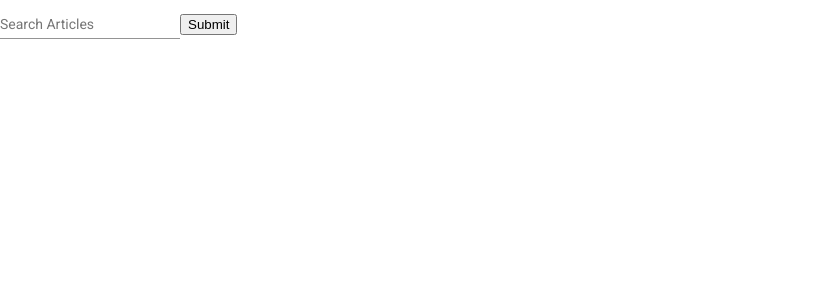
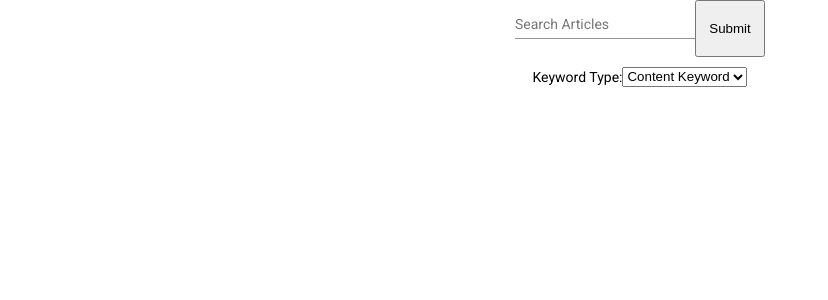
Before and after one commit to vorpal56/cp465-project, an Angular app: page / in a window 1280 px wide. Shown: the top 300 px of the page, without its empty margins (0-828 px from the left). Built offline with nearby package versions, Linux system fonts and the light colour scheme.

Commit message:
Results now cards, Search component has search by dropdown

```diff
--- a/src/app/app.component.html
+++ b/src/app/app.component.html
@@ -1,2 +1,17 @@
-<search-bar (results)="setSearchResults($event)"></search-bar>
-<search-results [results]="searchResults"></search-results>
+<div class="center">
+<mat-form-field>
+	<mat-label>Search Articles</mat-label>
+	<input matInput type="text" [(ngModel)]="searchText" placeholder="eg. business, donald trump, hillary clinton">
+	<button mat-button *ngIf="searchText" matSuffix mat-icon-button aria-label="Clear" (click)="searchText=''">
+		<mat-icon>close</mat-icon>
+	</button>
+</mat-form-field>
+<button class="submit" type="submit" (click)="getTopKResults()">Submit</button>
+</div>
+<div class = "centerB">
+<mat-label>Keyword Type: </mat-label>
+<select name="Search By" id="#">
+<option selected="selected" value="one">Content Keyword</option>
+<option value="two">Title Keyword</option>
+</select>
+</div>
--- a/src/app/app.component.scss
+++ b/src/app/app.component.scss
@@ -0,0 +1,15 @@
+.center {
+    display: flex;
+    justify-content: center;
+  }
+.centerB {
+display: flex;
+justify-content: center;
+padding: 10px
+}
+.submit{
+    width: 70px!important;
+    height: auto!important;
+    min-width: unset!important;
+
+}
--- a/src/app/app.module.ts
+++ b/src/app/app.module.ts
@@ -11,7 +11,7 @@ import { BrowserAnimationsModule } from '@angular/platform-browser/animations';
 import { AppComponent } from './app.component';
 import { SearchComponent } from './search/search.component';
 import { ResultsComponent } from './results/results.component';
-
+import { MatCardModule} from '@angular/material/card';
 @NgModule({
   declarations: [
     AppComponent,
@@ -28,7 +28,9 @@ import { ResultsComponent } from './results/results.component';
 		MatButtonModule,
 		MatCheckboxModule,
 		NgSelectModule,
-		BrowserAnimationsModule
+		BrowserAnimationsModule,
+    MatCardModule
+
   ],
   providers: [],
   bootstrap: [AppComponent]
--- a/src/app/results/results.component.html
+++ b/src/app/results/results.component.html
@@ -1,5 +1,15 @@
-<ng-container *ngFor="let document of searchResults ">
-	<div>
+
+<!--div class="retrieval-time">{{documentRetrievalTime}}</div>
+<div class="accuracy">{{resultAccuracy}}</div-->
+<div class = "cardRet">
+<ng-container *ngFor="let document of searchResults">
+<mat-card class="document-card">
+    <mat-card-header>
+        <mat-card-title>{{document["title"]}}</mat-card-title>
+    </mat-card-header>
+    <mat-card-content>
 		{{document["content"]}}
-	</div>
+    </mat-card-content>
+</mat-card>
 </ng-container>
+</div>
--- a/src/app/results/results.component.scss
+++ b/src/app/results/results.component.scss
@@ -0,0 +1,8 @@
+.document-card {
+    max-width: 500px;
+    margin: 5px;
+    }
+
+    .mat-card-title{
+    font-size:20px;
+    }
```
